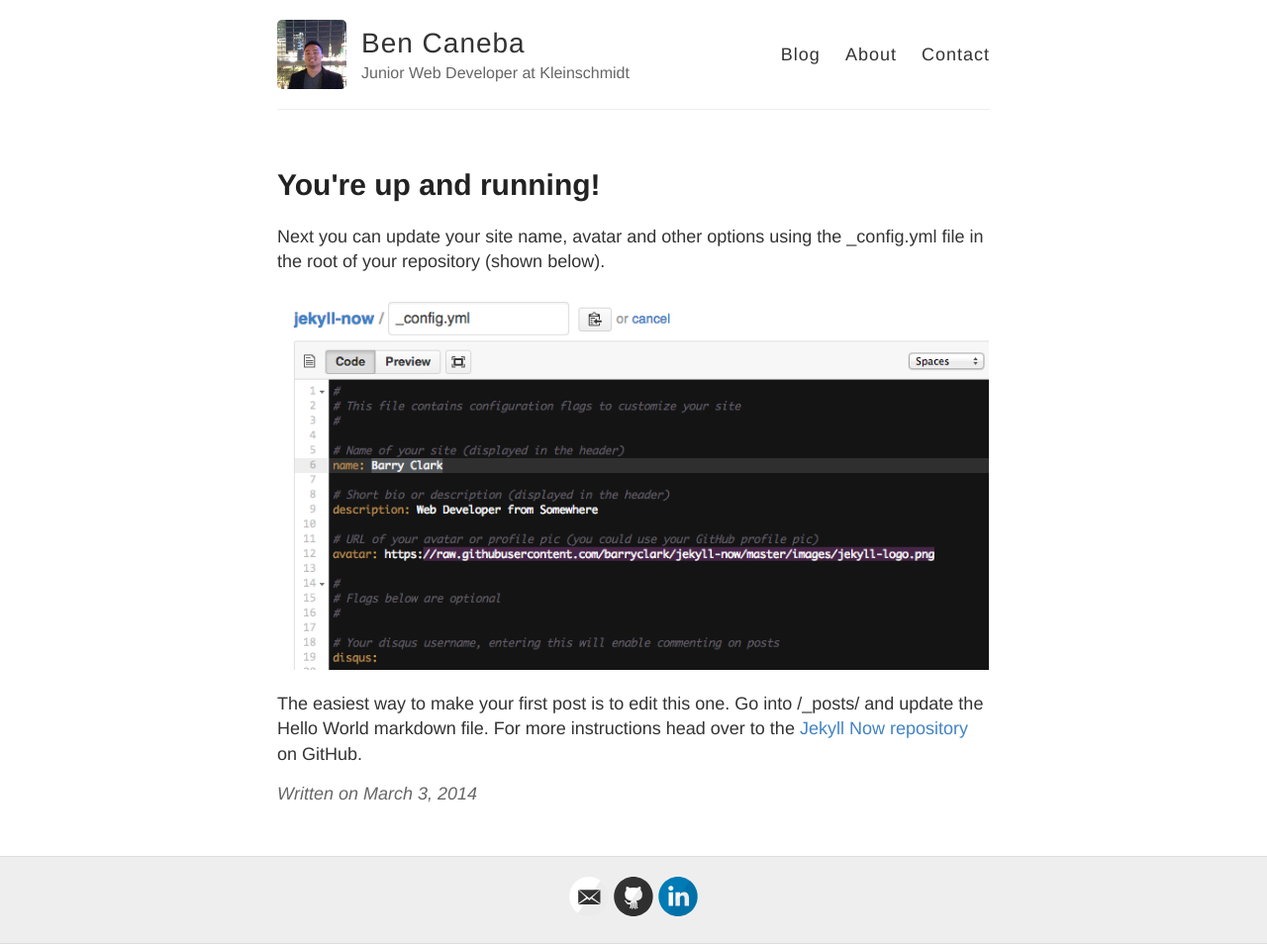
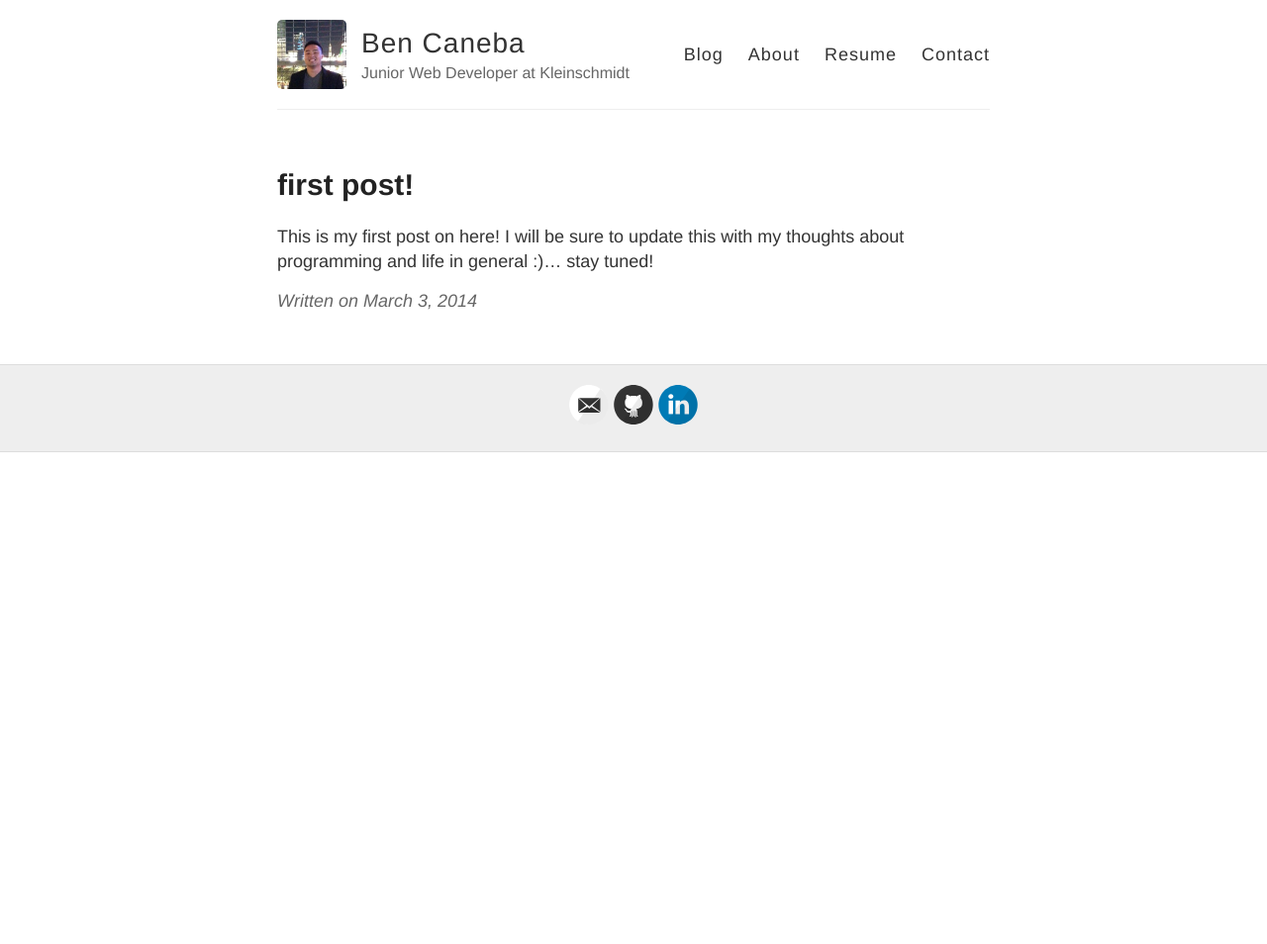
Before and after one commit to bcan001/bcan001.github.io, a Jekyll site: the page built from _posts/2014-3-3-Hello-World.md, in a window 1280 px wide. Shown: the whole page at 99% size. Built offline with Jekyll 4.4.1, drawn with Linux system fonts in a browser that asks for light colours; after the commit the page ends 900 px from its top, so only the background shows below that.

```diff
--- a/_layouts/default.html
+++ b/_layouts/default.html
@@ -29,6 +29,7 @@
           <nav>
             <a href="{{ site.baseurl }}/">Blog</a>
             <a href="{{ site.baseurl }}/about">About</a>
+            <a href="{{ site.baseurl }}/resume">Resume</a>
             <a href="{{ site.baseurl }}/contact">Contact</a>
           </nav>
         </header>
--- a/_posts/2014-3-3-Hello-World.md
+++ b/_posts/2014-3-3-Hello-World.md
@@ -1,10 +1,6 @@
 ---
 layout: post
-title: You're up and running!
+title: first post!
 ---
 
-Next you can update your site name, avatar and other options using the _config.yml file in the root of your repository (shown below).
-
-![_config.yml]({{ site.baseurl }}/images/config.png)
-
-The easiest way to make your first post is to edit this one. Go into /_posts/ and update the Hello World markdown file. For more instructions head over to the [Jekyll Now repository](https://github.com/barryclark/jekyll-now) on GitHub.
+This is my first post on here! I will be sure to update this with my thoughts about programming and life in general :)... stay tuned!
```
Also changed, not shown: about.md (+2 -4 lines), contact.md (+3 -2 lines), resume.md (added, +21 -0 lines), 1 other file.
